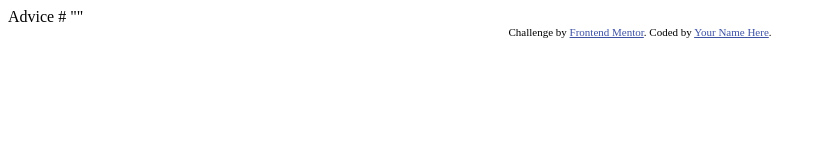
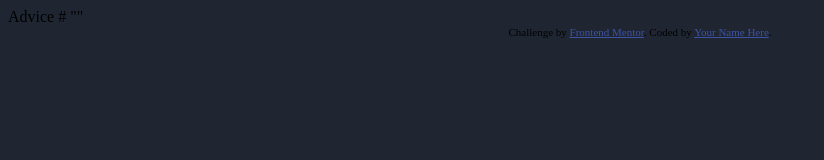
Before and after one commit to amanda-estrela/advice-generator, a plain HTML site: page index.html in a window 1280 px wide. Shown: the whole page, without its empty margins (0-824 px from the left). Drawn offline with Linux system fonts and the light colour scheme.

Commit message:
Inicio do CSS

```diff
--- a/index.html
+++ b/index.html
@@ -5,6 +5,7 @@
   <meta name="viewport" content="width=device-width, initial-scale=1.0"> <!-- displays site properly based on user's device -->
 
   <link rel="icon" type="image/png" sizes="32x32" href="./images/favicon-32x32.png">
+  <link rel="stylesheet" href="css/style.css">
 
   <title>Frontend Mentor | Advice generator app</title>
 
--- /dev/null
+++ b/sass/style.scss
@@ -0,0 +1,3 @@
+body {
+    background-color:  hsl(218, 23%, 16%);
+}
```
Also changed, not shown: css/style.css (added), 1 other file.
